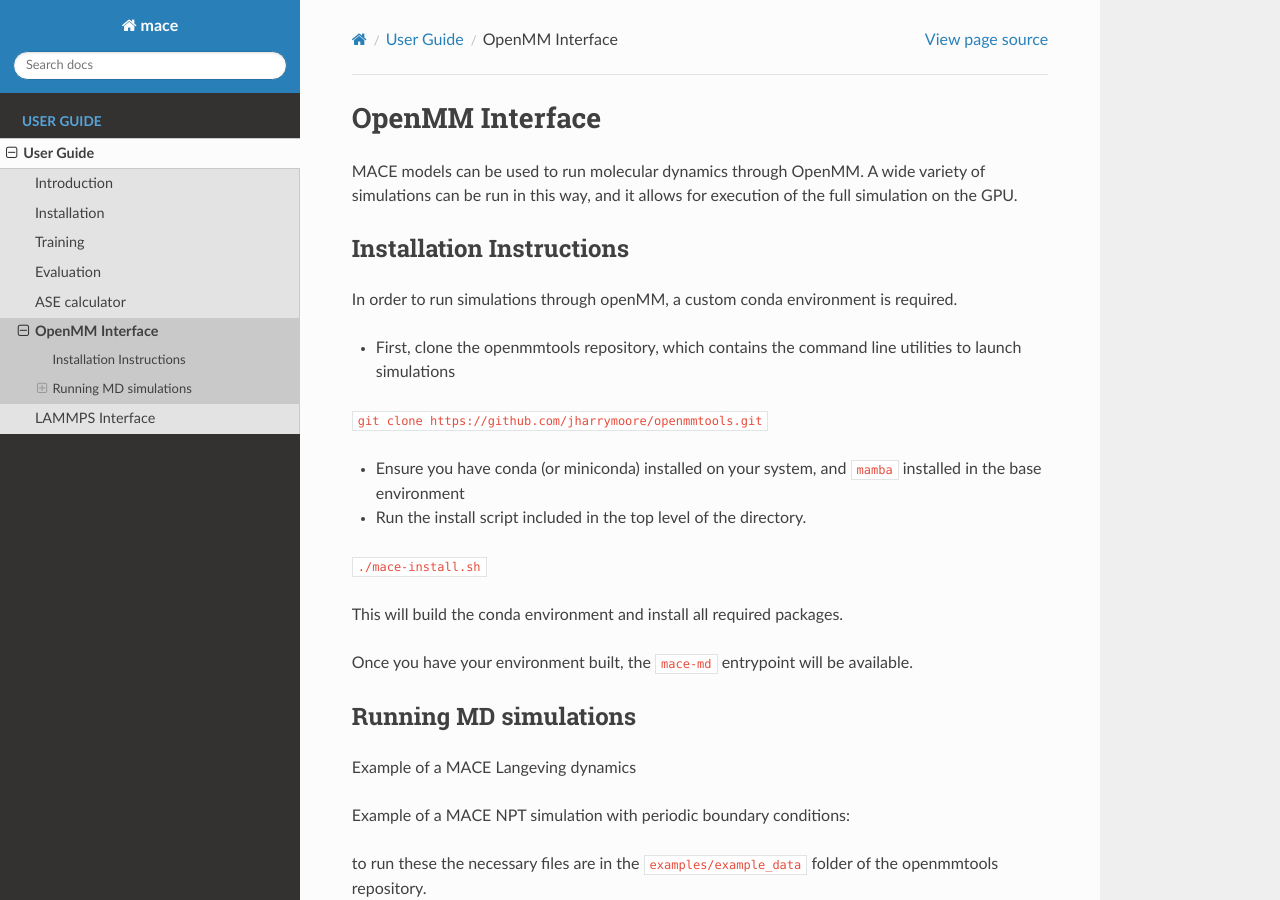
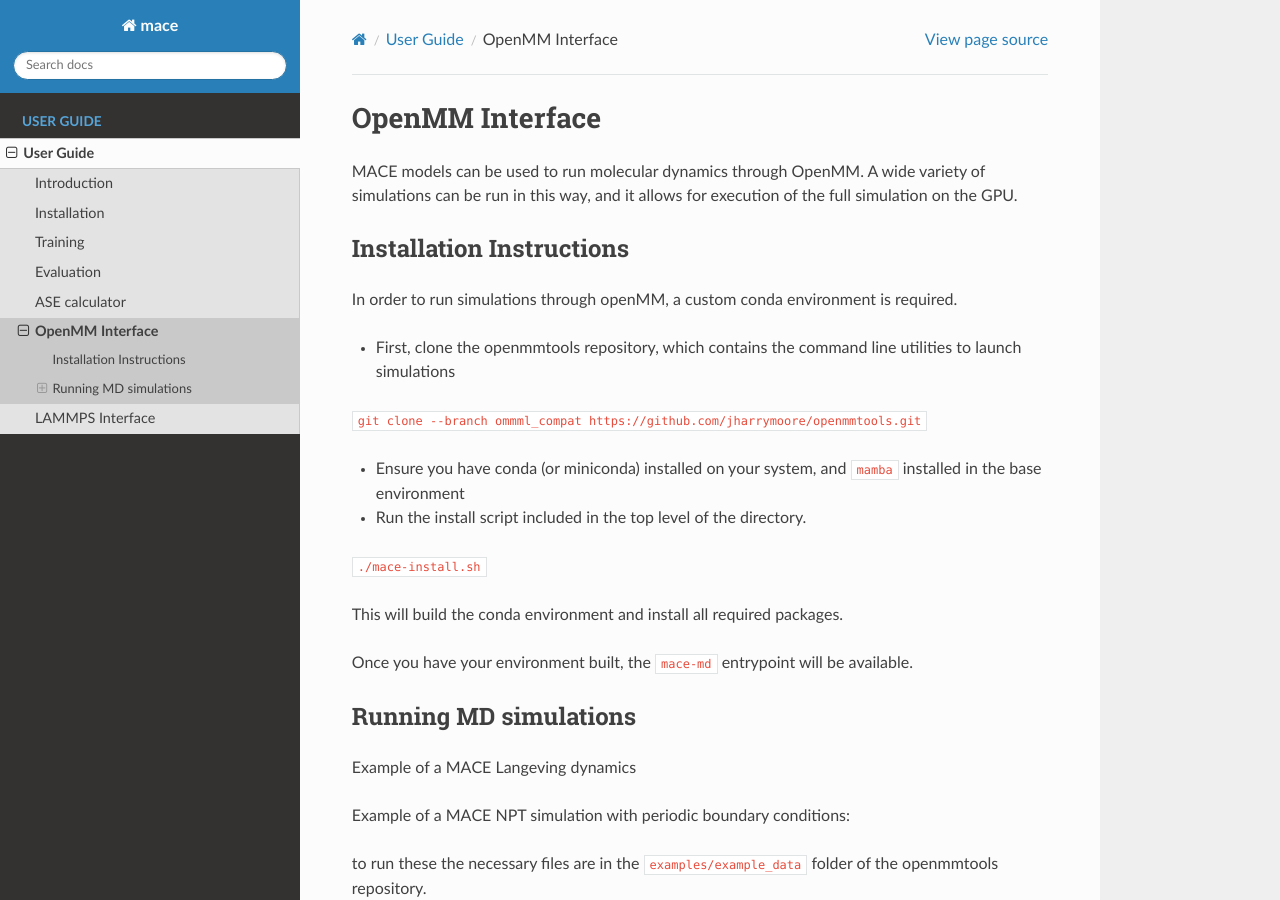
Before and after one commit to ACEsuit/mace, a Sphinx documentation site: the page built from docs/guide/openmm.rst, in a window 1280 px wide and 900 px high. Built offline with Sphinx 7.4.7 and the Read the Docs theme 2.0.0, drawn with Linux system fonts in a browser that asks for light colours; pages that are not in the unit, such as notebooks, are missing from menus; some of the changed text lies outside the part shown.

Commit message:
add branch to openmm install

```diff
--- a/docs/guide/openmm.rst
+++ b/docs/guide/openmm.rst
@@ -12,7 +12,7 @@
 In order to run simulations through openMM, a custom conda environment is required.
 
 - First, clone the openmmtools repository, which contains the command line utilities to launch simulations
-``git clone https://github.com/jharrymoore/openmmtools.git``
+``git clone --branch ommml_compat https://github.com/jharrymoore/openmmtools.git``
 
 - Ensure you have conda (or miniconda) installed on your system, and ``mamba`` installed in the base environment
 - Run the install script included in the top level of the directory.
@@ -27,6 +27,7 @@
 
 Running MD simulations
 ----------------------
+
 Example of a MACE Langeving dynamics
 
 .. code-block:: python
@@ -78,7 +79,7 @@
 
 to run these the necessary files are in the ``examples/example_data`` folder of the openmmtools repository.
 
-Below are more detailed instructions
+Below are more detailed instructions.
 
 Pure MD simulations
 ~~~~~~~~~~~~~~~~~~~
```
